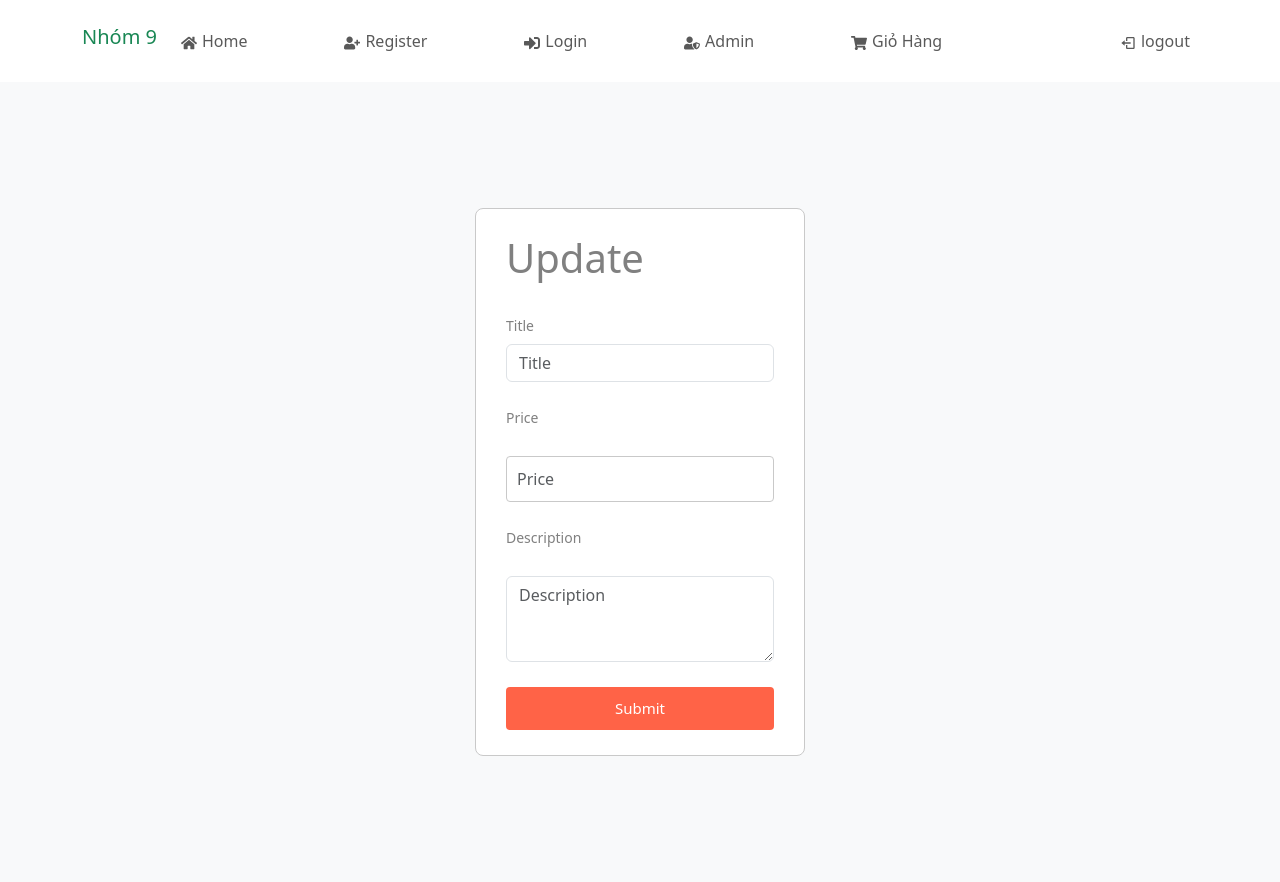
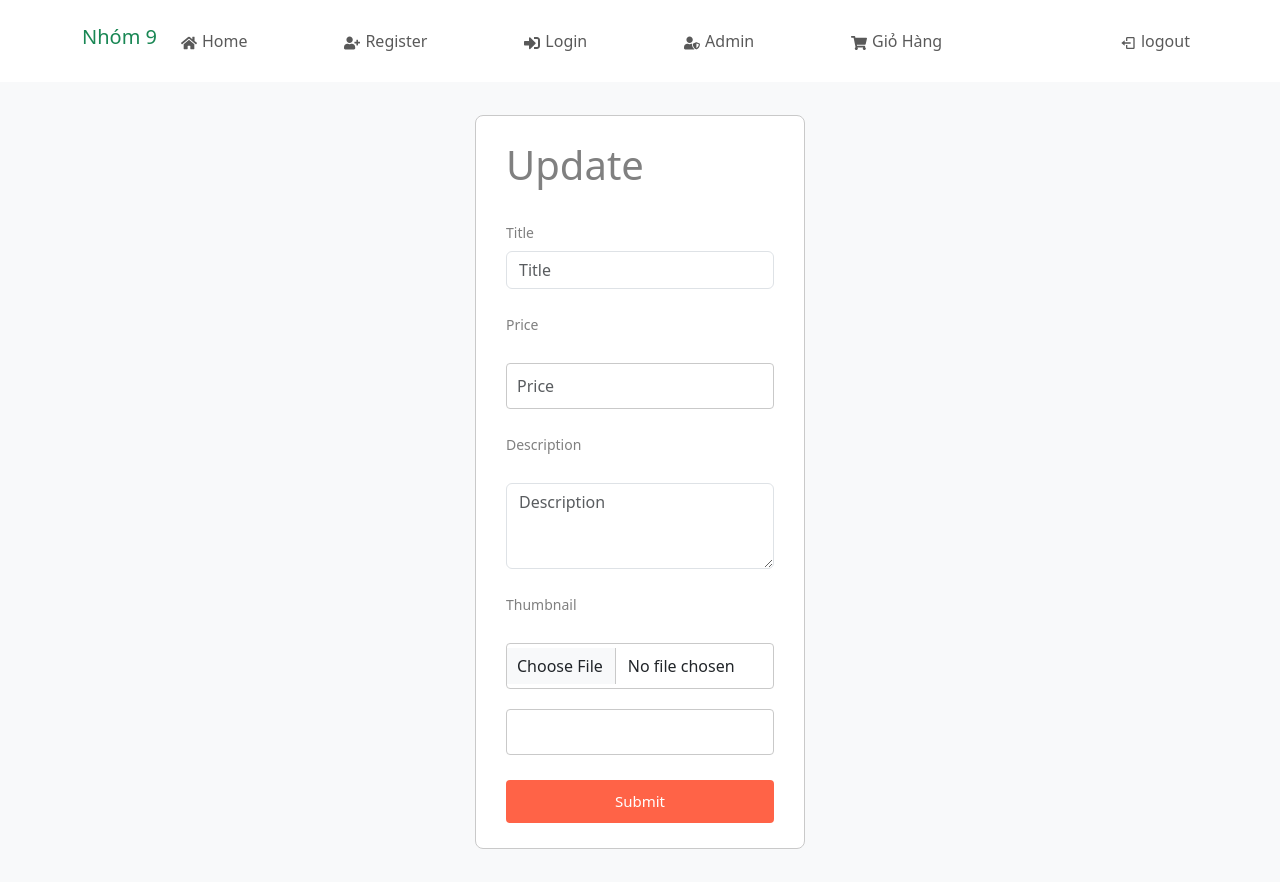
Before and after one commit to cuongbv-11/Web209, a React (Vite) app: page /edit/1 in a window 1280 px wide. Built offline with nearby package versions, Linux system fonts and the light colour scheme; no server answers.

Commit message:
upload ảnh ko được mượt cho lắm

```diff
--- a/src/pages/Admin/Dashboard.tsx
+++ b/src/pages/Admin/Dashboard.tsx
@@ -1,8 +1,10 @@
 import { Link } from "react-router-dom";
 import { useStore } from "../../Context/StoreContext";
+import { useState } from "react";
 
 const Dashboard = () => {
   const { products, handleRemove } = useStore();
+  const [image, setImage] = useState<string | null>(null);
   return (
     <div>
       <Link className="text-decoration-none text-white" to="/add">
@@ -15,6 +17,7 @@ const Dashboard = () => {
             <th>Title</th>
             <th>Price</th>
             <th>Description</th>
+            <th>Thumbnail</th>
             <th>Action</th>
           </tr>
         </thead>
@@ -25,6 +28,13 @@ const Dashboard = () => {
               <td>{i.title}</td>
               <td>{i.price}</td>
               <td>{i.description}</td>
+              <td>
+                <img
+                  src={i.thumbnail}
+                  alt={i.title}
+                  style={{ width: "50px" }}
+                />
+              </td>
               <td>
                 <button
                   className="btn btn-danger"
--- a/src/pages/Form/Form.tsx
+++ b/src/pages/Form/Form.tsx
@@ -1,5 +1,5 @@
 import { zodResolver } from "@hookform/resolvers/zod";
-import { useEffect } from "react";
+import { useEffect, useState } from "react";
 import { useForm } from "react-hook-form";
 import { useParams, useNavigate } from "react-router-dom";
 import { z } from "zod";
@@ -11,9 +11,30 @@ const schema = z.object({
   title: z.string().min(6),
   price: z.number().min(0),
   description: z.string().optional(),
+  thumbnail: z.string().optional(),
 });
 
 const Form = () => {
+  const cloud_name = "dbzb6a9g3";
+  const preset_key = "upload";
+  const [image, setImage] = useState();
+  const uploadImage = async (e: any) => {
+    const file = e.target.files[0];
+    const formData = new FormData();
+    formData.append("file", file);
+    formData.append("upload_preset", preset_key);
+    const response = await fetch(
+      `https://api.cloudinary.com/v1_1/${cloud_name}/image/upload`,
+      {
+        method: "POST",
+        body: formData,
+      }
+    );
+    const data = await response.json();
+    setImage(data.url);
+    console.log(data);
+    return data.url;
+  };
   const { id } = useParams();
 
   const nav = useNavigate();
@@ -84,7 +105,18 @@ const Form = () => {
           />
           {errors.description && <span>{errors.description.message}</span>}
         </div>
-
+        <div className="login-popup-inputs">
+          <label htmlFor="thumbnail" className="form-label">
+            Thumbnail
+          </label>
+          <input type="file" className="form-control" onChange={uploadImage} />
+          <input
+            type="text"
+            className="form-control"
+            defaultValue={image}
+            {...register("thumbnail")}
+          />
+        </div>
         <button className="btn btn-primary" type="submit">
           Submit
         </button>
--- a/src/pages/Home/Home.tsx
+++ b/src/pages/Home/Home.tsx
@@ -23,7 +23,7 @@ const Home = () => {
               {products.map((i) => (
                 <div className="col-12 col-md-4 mb-4">
                   <div className="card h-100">
-                    <a href="shop-single.html">
+                    <a href={`/detail/${i._id}`}>
                       <img
                         src={i.thumbnail}
                         className="card-img-top"
```
Also changed, not shown: 1 other file (tests, documents, lock files or other folders).
